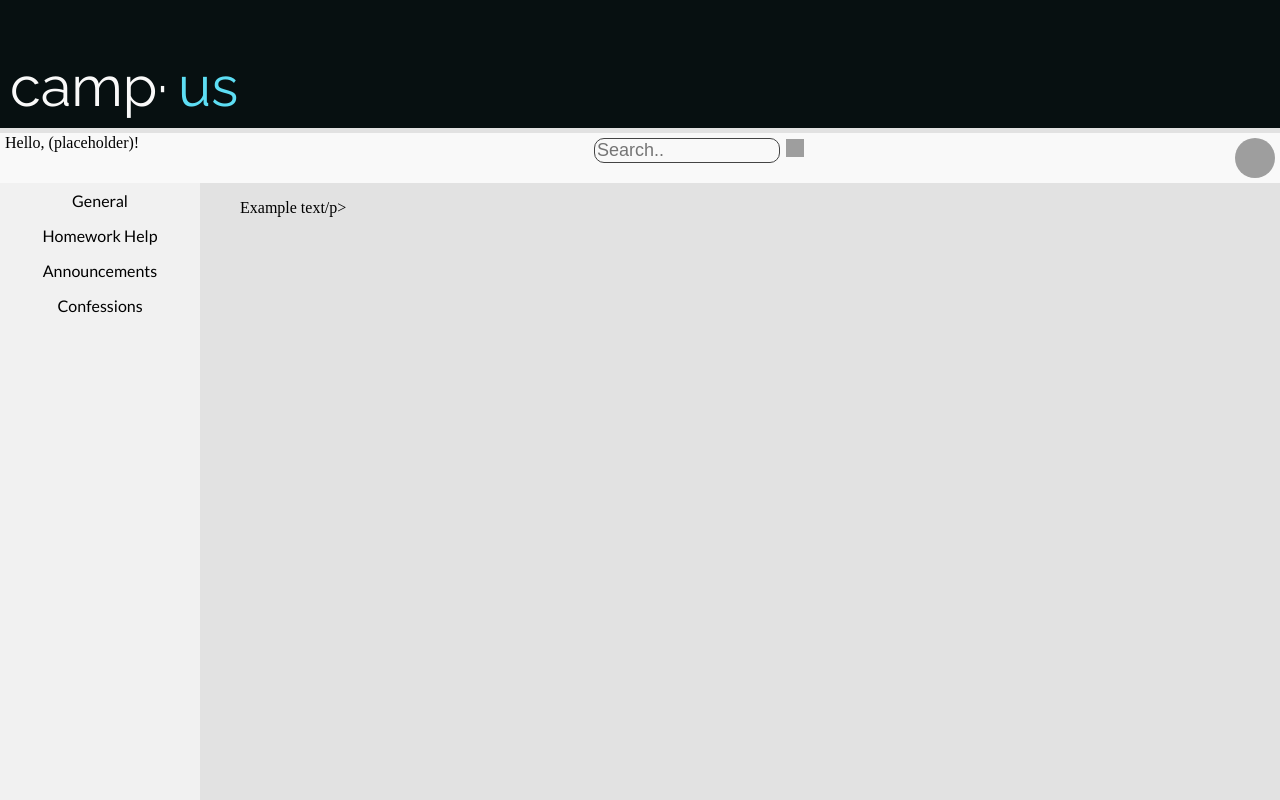
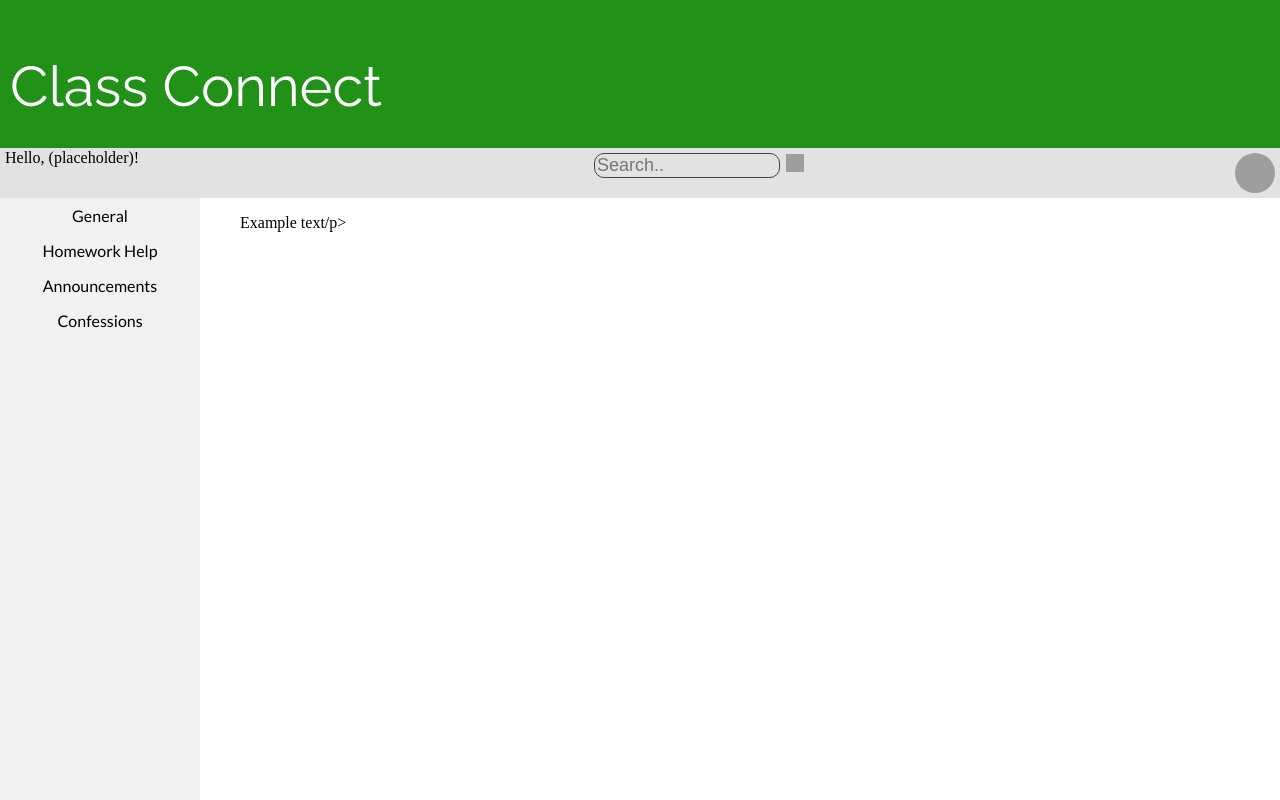
Before and after one commit to rrrliu/campus-social-network, a plain HTML site: page templates/index.html in a window 1280 px wide. Drawn offline with nearby package versions, Linux system fonts and the light colour scheme; files that its build step writes are made by us from their sources; grey boxes are pictures that could not be loaded; a web font is replaced by a local one.

Commit message:
Revert "profile/index"
This reverts commit 39cf28899639f409bb54797c86f05d2b63bd9ce5.

```diff
--- a/stylesheets/profile.css
+++ b/stylesheets/profile.css
@@ -62,7 +62,6 @@ fieldset {
 
 #dash {
   margin: 0;
-  padding: 0;
 }
 
 #dash li {
@@ -75,13 +74,14 @@ fieldset {
   background-color: #229118;
   font-size: 30px;
   height: 90px;
-  margin: 0;
+  margin: 0px;
   padding-top: 3%;
   text-align: center;
   width: 100%;
 }
 
 #header a {
+  padding-bottom: 25px;
 }
 
 #mainpic {
@@ -102,6 +102,5 @@ fieldset {
 }
 
 #wrapper {
-  min-height: 100%;
-  margin: 0;
+  min-height: 100%
 }
--- a/stylesheets/style.css
+++ b/stylesheets/style.css
@@ -1,5 +1,5 @@
 body {
-  background-color: #e2e2e2;
+  background-color: #ffffff;
   margin: 0px;
   padding: 0px;
 }
@@ -43,7 +43,7 @@ form {
 }
 
 #container{
-  background-color: #f9f9f9;
+  background-color: #e2e2e2;
   display: flex;
   line-height: 10px;
   list-style-type: none;
@@ -64,9 +64,9 @@ form {
 }
 
 #header {
-  background-color: #071011;
+  background-color: #229118;
   font-size: 30px;
-  height: 90px;
+  height: 110px;
   margin: 0px;
   padding-top: 3%;
   text-align: center;
--- a/templates/index.html
+++ b/templates/index.html
@@ -15,7 +15,7 @@
     <a name="top"></a>
     <div id='wrapper'>
       <div id="header">
-        <h1 display='inline'style='color: #f9f9f9'>camp·</h1><h1 display='inline' style ='color: #5ddef4;'>us</h1>
+        <h1>Class Connect</h1>
       <!--<h2>The social network for your school</h2>-->
       </div>
       <div id='dash'>
```
Also changed, not shown: 5 other files.
